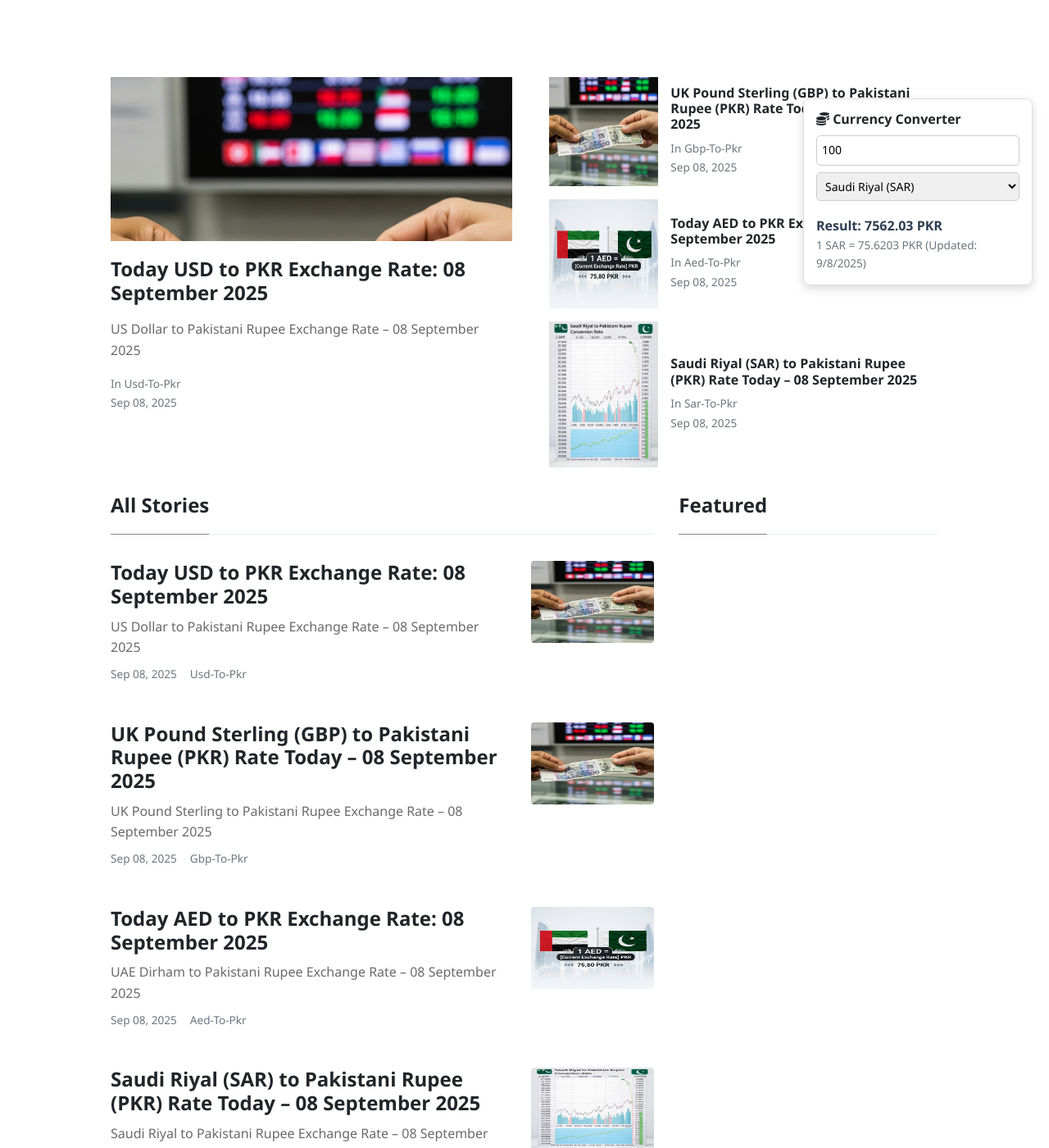
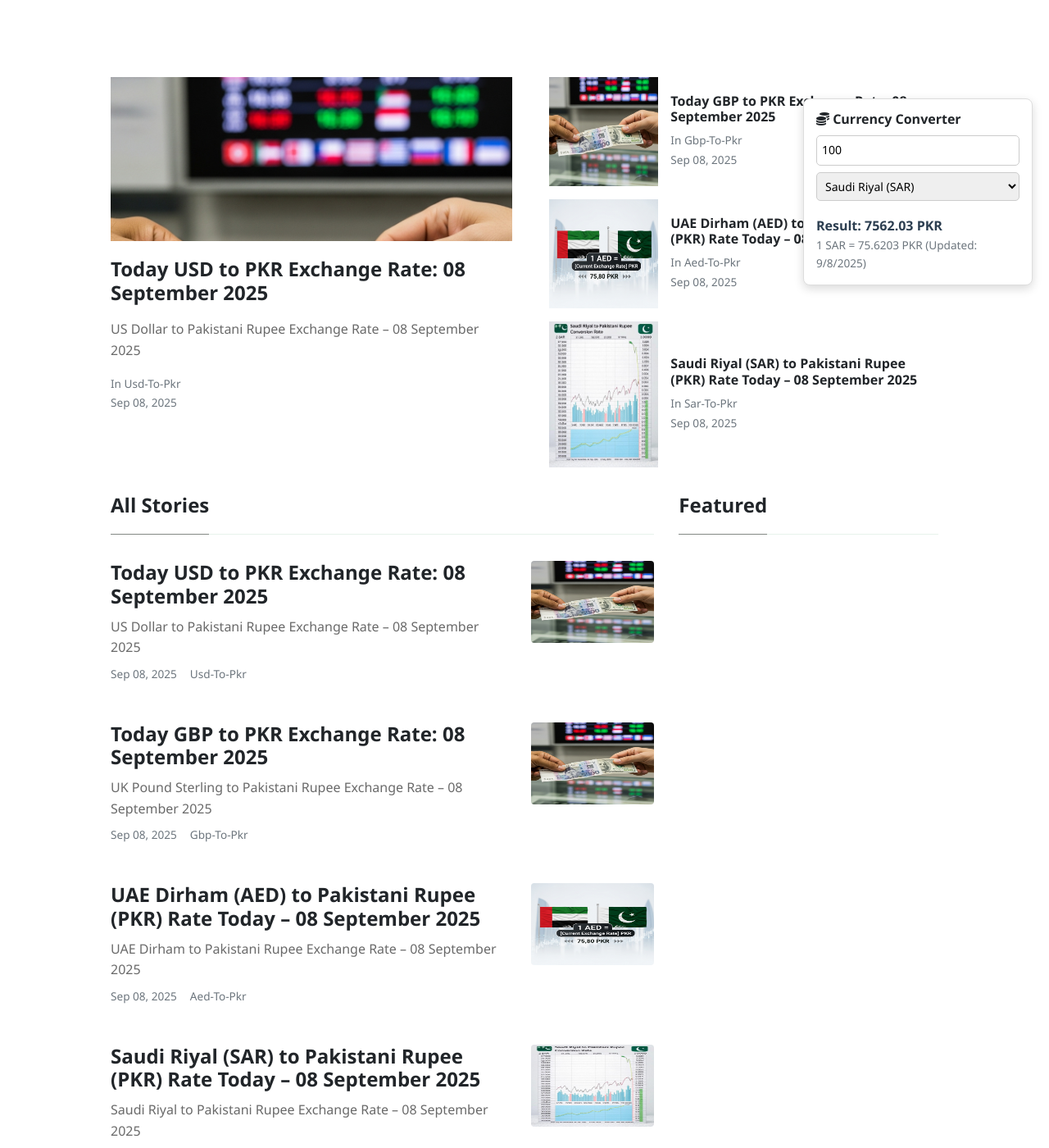
Before and after one commit to mlcom/mlcom.github.io, a Jekyll site: the page built from index.html, in a window 1280 px wide and 1400 px high. Shown: the whole window at 82% size. Built offline with Jekyll 4.4.1, drawn with Linux system fonts in a browser that asks for light colours; nearby versions of some CDN libraries; the list of posts is cut into pages by our own code.

Commit message:
Automated: Update currency rates and generate daily posts

```diff
--- a/_data/rates.yml
+++ b/_data/rates.yml
@@ -1,4 +1,4 @@
-last_updated_utc: '2025-09-08T01:56:48.201190+00:00'
+last_updated_utc: '2025-09-08T04:29:15.344483+00:00'
 rates:
   AED: 3.6725
   AFN: 68.3702
--- a/_posts/2025-09-08-today-uae-dirham-to-pkr-exchange-rate-september-2025-prices-updated-aed-to-pkr.md
+++ b/_posts/2025-09-08-today-uae-dirham-to-pkr-exchange-rate-september-2025-prices-updated-aed-to-pkr.md
@@ -1,6 +1,6 @@
 ---
 layout: post
-title:  'Today AED to PKR Exchange Rate: 08 September 2025'
+title:  'UAE Dirham (AED) to Pakistani Rupee (PKR) Rate Today – 08 September 2025'
 author: jane
 categories: [ aed-to-pkr ]
 image: assets/images/aed-to-pkr-rate-today.jpg
--- a/_posts/2025-09-08-today-uk-pound-sterling-to-pkr-exchange-rate-september-2025-prices-updated-gbp-to-pkr.md
+++ b/_posts/2025-09-08-today-uk-pound-sterling-to-pkr-exchange-rate-september-2025-prices-updated-gbp-to-pkr.md
@@ -1,6 +1,6 @@
 ---
 layout: post
-title:  'UK Pound Sterling (GBP) to Pakistani Rupee (PKR) Rate Today – 08 September 2025'
+title:  'Today GBP to PKR Exchange Rate: 08 September 2025'
 author: john
 categories: [ gbp-to-pkr ]
 image: assets/images/usd-to-pkr-rate-today.jpg
```
